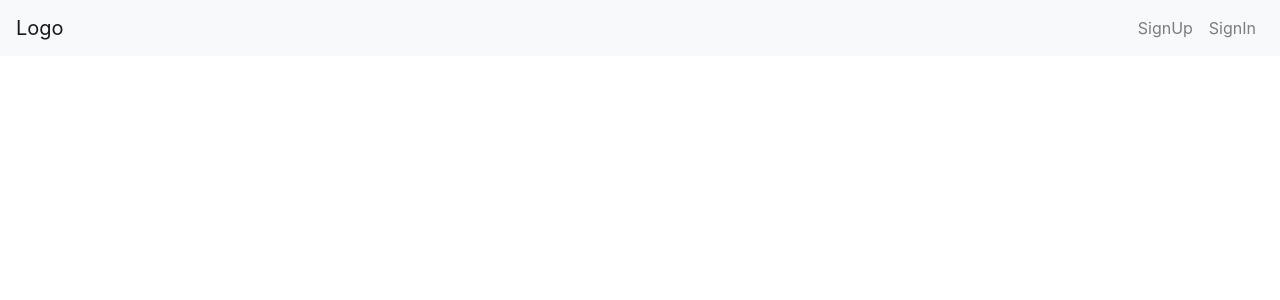
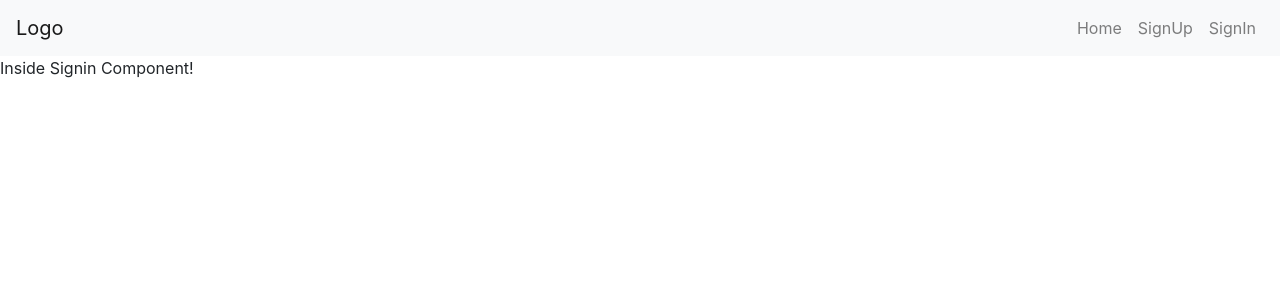
Before and after one commit to sakiib/CSE499-MERN, a React (Create React App) app in the folder client/: page /signin in a window 1280 px wide. Shown: the top 300 px of the page. Built offline with nearby package versions, Linux system fonts and the light colour scheme.

Commit message:
commit after 5th vid

```diff
--- a/client/src/components/App.js
+++ b/client/src/components/App.js
@@ -1,10 +1,22 @@
 import React from 'react';
-import { BrowserRouter } from 'react-router-dom';
+import { BrowserRouter, Switch, Route } from 'react-router-dom';
 import Header from './Header';
+import Home from './Home';
+import Signup from './Signup';
+import Signin from './Signin';
+import NotFound from './NotFound';
 
 const App = () => (
   <BrowserRouter>
     <Header />
+    <main>
+      <Switch>
+        <Route exact path='/' component={Home} />
+        <Route exact path='/signup' component={Signup} />
+        <Route exact path='/signin' component={Signin} />
+        <Route component={NotFound} />
+      </Switch>
+    </main>
   </BrowserRouter>
 );
 
--- a/client/src/components/Header.js
+++ b/client/src/components/Header.js
@@ -4,19 +4,22 @@ import { Link } from 'react-router-dom';
 const Header = () => {
     const showNavigation = () => (
         <nav className="navbar navbar-expand-lg navbar-light bg-light">
-            <Link to='#' className="navbar-brand">Logo</Link>
+            <Link to='/' className="navbar-brand">Logo</Link>
             <button className="navbar-toggler" type="button" data-toggle="collapse" data-target="#navbarTogglerDemo02" aria-controls="navbarTogglerDemo02" aria-expanded="false" aria-label="Toggle navigation">
                 <span className="navbar-toggler-icon"></span>
             </button>
 
             <div className="collapse navbar-collapse" id="navbarTogglerDemo02">
                 <ul className="navbar-nav ml-auto mt-2 mt-lg-0">
-                <li className="nav-item">
-                    <Link to='#' className="nav-link"> SignUp</Link>
-                </li>
-                <li className="nav-item">
-                    <Link to='#' className="nav-link"> SignIn </Link>
-                </li>
+                    <li className="nav-item">
+                        <Link to='/' className="nav-link"> Home </Link>
+                    </li>
+                    <li className="nav-item">
+                        <Link to='/signup' className="nav-link"> SignUp</Link>
+                    </li>
+                    <li className="nav-item">
+                        <Link to='/signin' className="nav-link"> SignIn </Link>
+                    </li>
                 </ul>
             </div>
         </nav>
--- /dev/null
+++ b/client/src/components/Home.js
@@ -0,0 +1,9 @@
+import React from 'react';
+
+const Home = () => {
+    return (
+        <p>Inside Home Component!</p>
+    );
+};
+
+export default Home;
--- /dev/null
+++ b/client/src/components/NotFound.js
@@ -0,0 +1,9 @@
+import React from 'react';
+
+const NotFound = () => {
+    return (
+        <p>Inside NotFound Component!</p>
+    );
+};
+
+export default NotFound;
--- /dev/null
+++ b/client/src/components/Signin.js
@@ -0,0 +1,9 @@
+import React from 'react';
+
+const Signin = () => {
+    return (
+        <p>Inside Signin Component!</p>
+    );
+};
+
+export default Signin;
--- /dev/null
+++ b/client/src/components/Signup.js
@@ -0,0 +1,9 @@
+import React from 'react';
+
+const Signup = () => {
+    return (
+        <p>Inside Signup Component!</p>
+    );
+};
+
+export default Signup;
```
